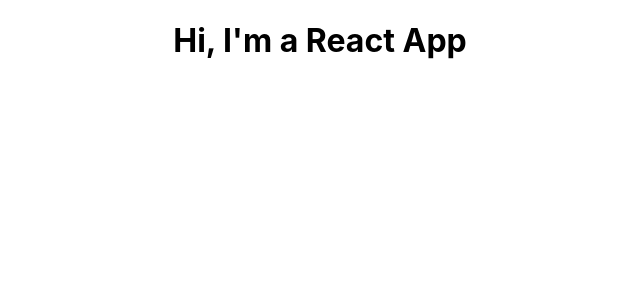
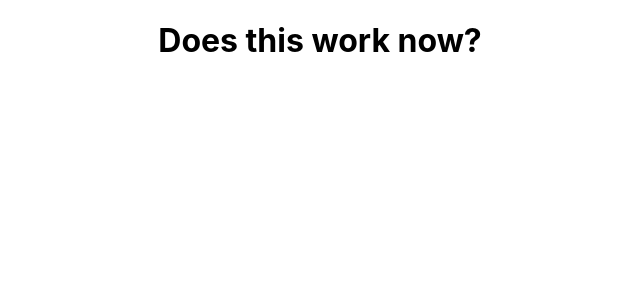
Before and after one commit to OziOcb/React-The_Complete_Guide_Course, a React (Create React App) app: page / in a window 1280 px wide. Shown: the top 300 px of the page, without its empty margins (320-960 px from the left). Built offline with nearby package versions, Linux system fonts and the light colour scheme.

Commit message:
Finish lecture 30: Understanding JSX

```diff
--- a/src/App.js
+++ b/src/App.js
@@ -3,11 +3,12 @@ import './App.css';
 
 class App extends Component {
   render() {
-    return (
-      <div className="App">
-        <h1>Hi, I'm a React App</h1>
-      </div>
-    );
+    // return (
+    //   <div className="App">
+    //     <h1>Hi, I'm a React App</h1>
+    //   </div>
+    // );
+    return React.createElement('div', {className: 'App'}, React.createElement('h1', null, 'Does this work now?'))
   }
 }
 
```
